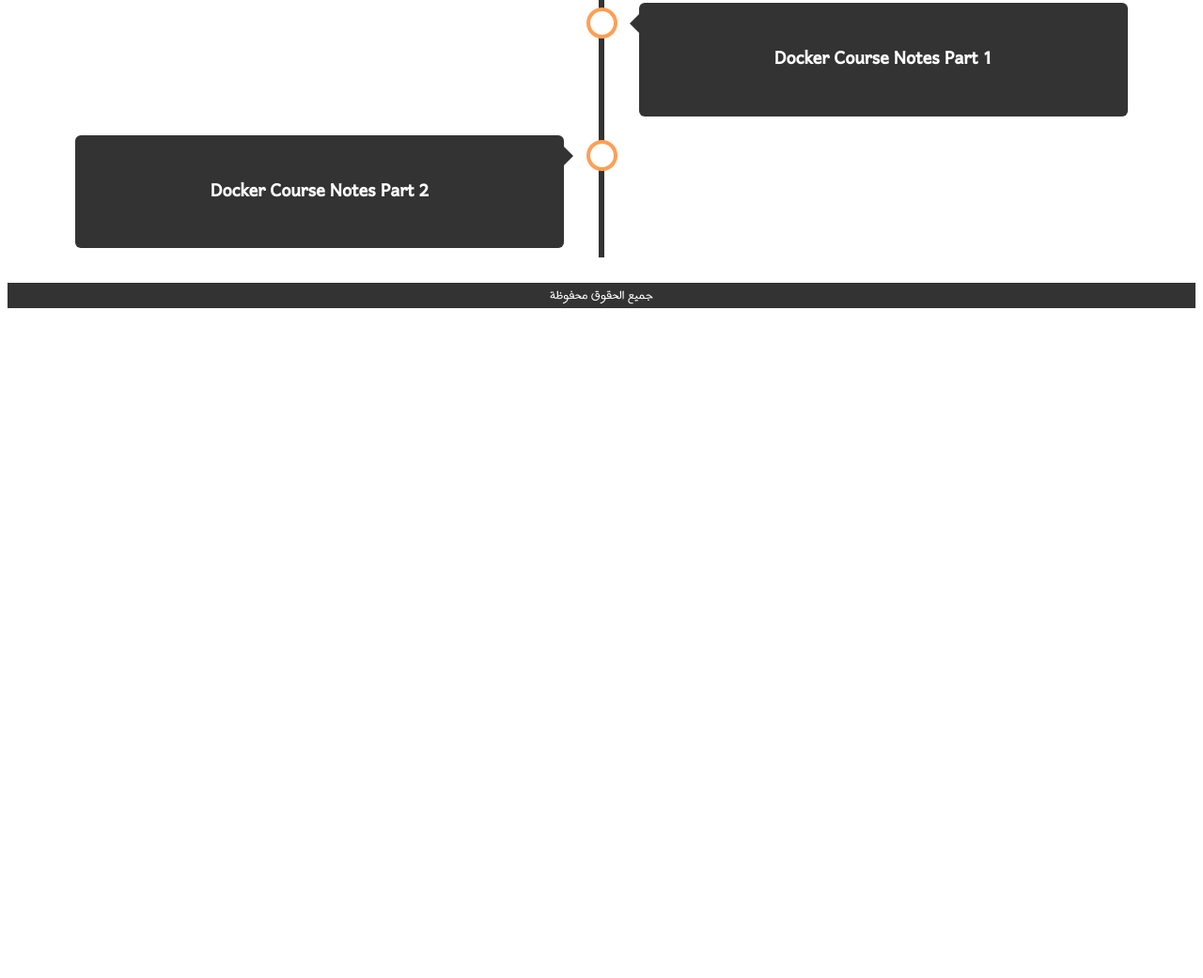
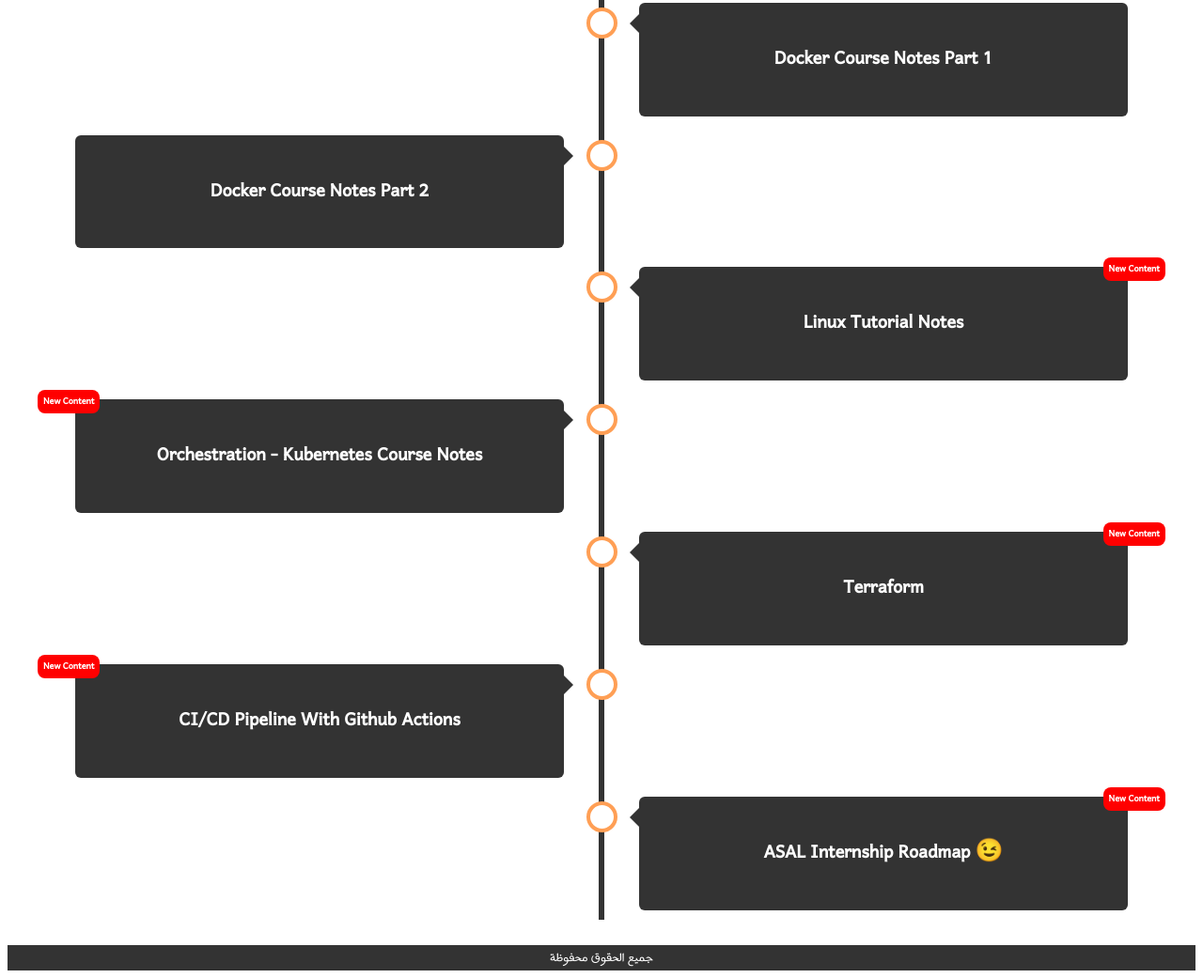
Before and after one commit to AbdullahSholi/CE-Helper, a plain HTML site: page index.html in a window 1280 px wide. Shown: the part 4989-6030 px from the top of the page at 94% size. Before the commit the page ends 5325 px from the top, so only its background shows below. Drawn offline with Linux system fonts and the light colour scheme.

Commit message:
New notes!
Linux Tutorial Notes

Orchestration with Kubernetes Course Notes

Terraform Cource Notes

CI/CD Pipeline With Github Actions

ASAL Internship Roadmap

```diff
--- a/index.html
+++ b/index.html
@@ -335,6 +335,53 @@
         </a>
       </div>
 
+      <div class="container timeline-right" style="position: relative;">
+        <span class="new-right-mark">New Content</span>
+        <a href="https://intriguing-justice-e67.notion.site/1-Linux-13ef1472fabd80f2a297d8330c07988f?pvs=74" target="_blank">
+        <div class="content">
+          <h2>Linux Tutorial Notes</h2>
+        </div>
+        </a>
+      </div>
+
+      <div class="container timeline-left" style="position: relative;">
+        <span class="new-left-mark">New Content</span>
+        <a href="https://periwinkle-lobster-3db.notion.site/Orchestration-Kubernetes-Course-6ec32f258308412b8e3d9d84aa6d2325" target="_blank">
+        <div class="content">
+          <h2>Orchestration - Kubernetes Course Notes</h2>
+        </div>
+        </a>
+      </div>
+
+      <div class="container timeline-right" style="position: relative;">
+        <span class="new-right-mark">New Content</span>
+        <a href="https://intriguing-justice-e67.notion.site/Terraform-Resource-3-Notes-185f1472fabd80068255f7118cb5c15b?pvs=4" target="_blank">
+          <div class="content">
+            <h2>Terraform</h2>
+          </div>
+        </a>
+      </div>
+
+
+      <div class="container timeline-left" style="position: relative;">
+        <span class="new-left-mark">New Content</span>
+        <a href="https://intriguing-justice-e67.notion.site/5-CI-CD-Pipeline-Github-Actions-Jenkins-13ef1472fabd802eb444f273cee3e70f?pvs=4" target="_blank">
+        <div class="content">
+          <h2>CI/CD Pipeline With Github Actions</h2>
+        </div>
+        </a>
+      </div>
+
+      <div class="container timeline-right" style="position: relative;">
+        <span class="new-right-mark">New Content</span>
+        <a href="https://intriguing-justice-e67.notion.site/Training-Roadmap-Asal-Technologies-Internship-122f1472fabd80ad8769cfcfd7b068e1?pvs=74" target="_blank">
+        <div class="content">
+          <h2>ASAL Internship Roadmap 😉</h2>
+        </div>
+        </a>
+      </div>
+
+
 
     </div>
 
--- a/styles.css
+++ b/styles.css
@@ -214,3 +214,30 @@ body {
 a {
   color: white;
 }
+
+.new-right-mark {
+  position: absolute;
+  top: 0;
+  right: 0;
+  background-color: red;
+  color: white;
+  padding: 2px 6px;
+  font-size: 12px;
+  border-radius: 8px;
+  font-weight: bold;
+  z-index: 10;
+  margin-right: 40;
+}
+
+.new-left-mark {
+  position: absolute;
+  top: 0;
+  left: 0;
+  background-color: red;
+  color: white;
+  padding: 2px 6px;
+  font-size: 12px;
+  border-radius: 8px;
+  font-weight: bold;
+  z-index: 10;
+}
```
